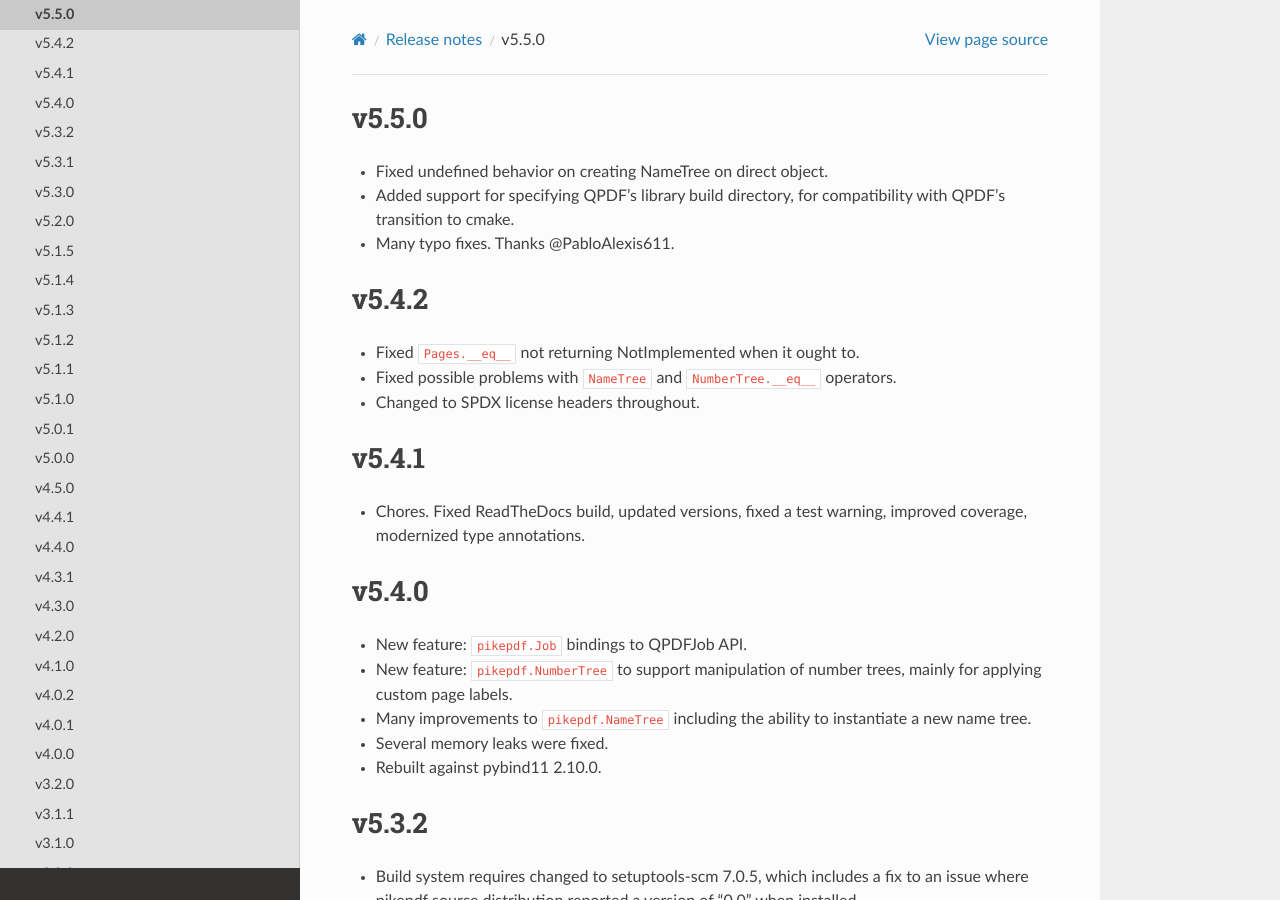
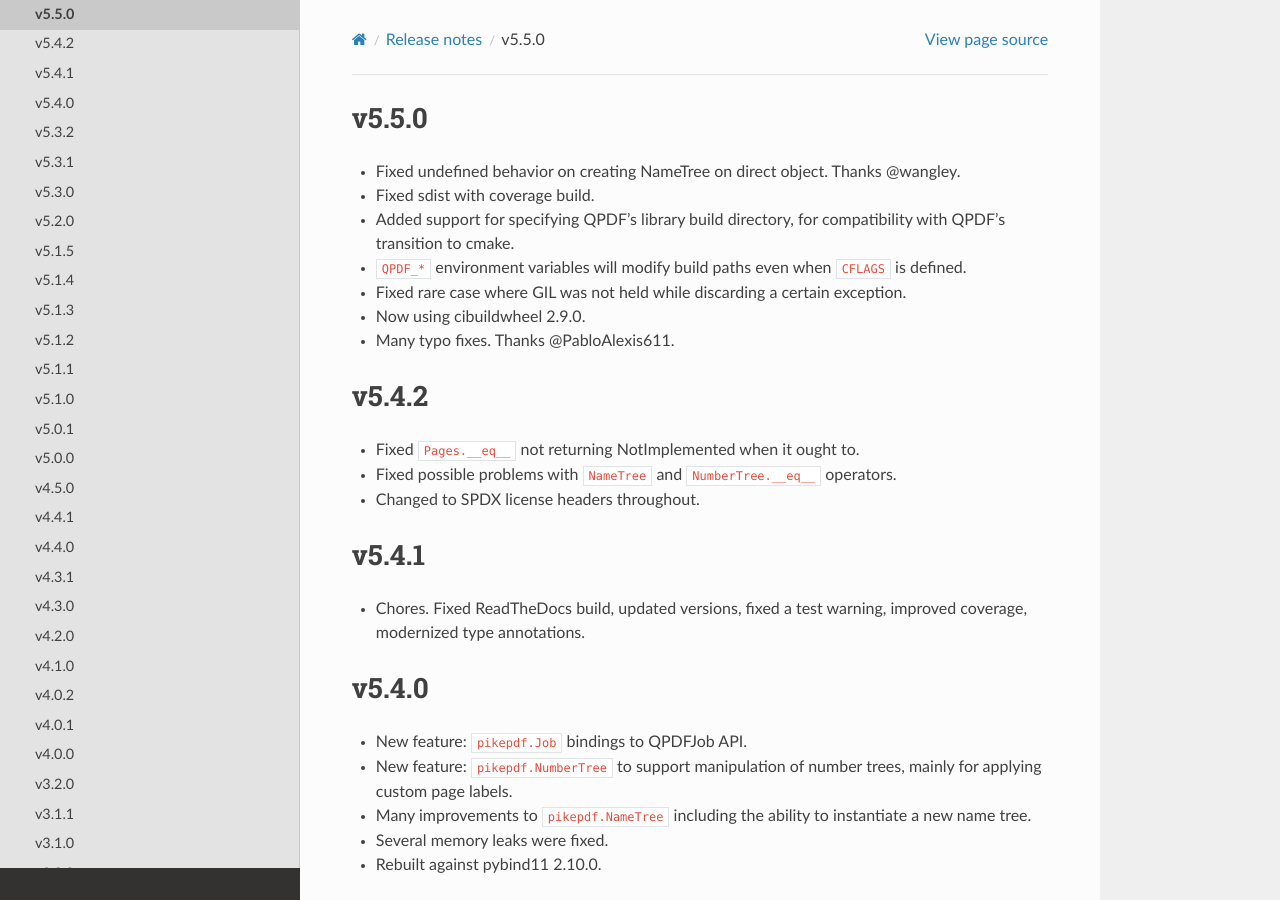
Before and after one commit to pikepdf/pikepdf, a Sphinx documentation site: the page built from docs/releasenotes/version5.rst, in a window 1280 px wide and 900 px high. Built offline with Sphinx 7.4.7 and the Read the Docs theme 2.0.0, drawn with Linux system fonts in a browser that asks for light colours.

Commit message:
v5.5.0 release notes revised

```diff
--- a/docs/releasenotes/version5.rst
+++ b/docs/releasenotes/version5.rst
@@ -1,9 +1,14 @@
 v5.5.0
 ======
 
--  Fixed undefined behavior on creating NameTree on direct object.
+-  Fixed undefined behavior on creating NameTree on direct object. Thanks @wangley.
+-  Fixed sdist with coverage build.
 -  Added support for specifying QPDF's library build directory, for compatibility
    with QPDF's transition to cmake.
+-  ``QPDF_*`` environment variables will modify build paths even when ``CFLAGS`` is
+   defined.
+-  Fixed rare case where GIL was not held while discarding a certain exception.
+-  Now using cibuildwheel 2.9.0.
 -  Many typo fixes. Thanks @PabloAlexis611.
 
 v5.4.2
```
